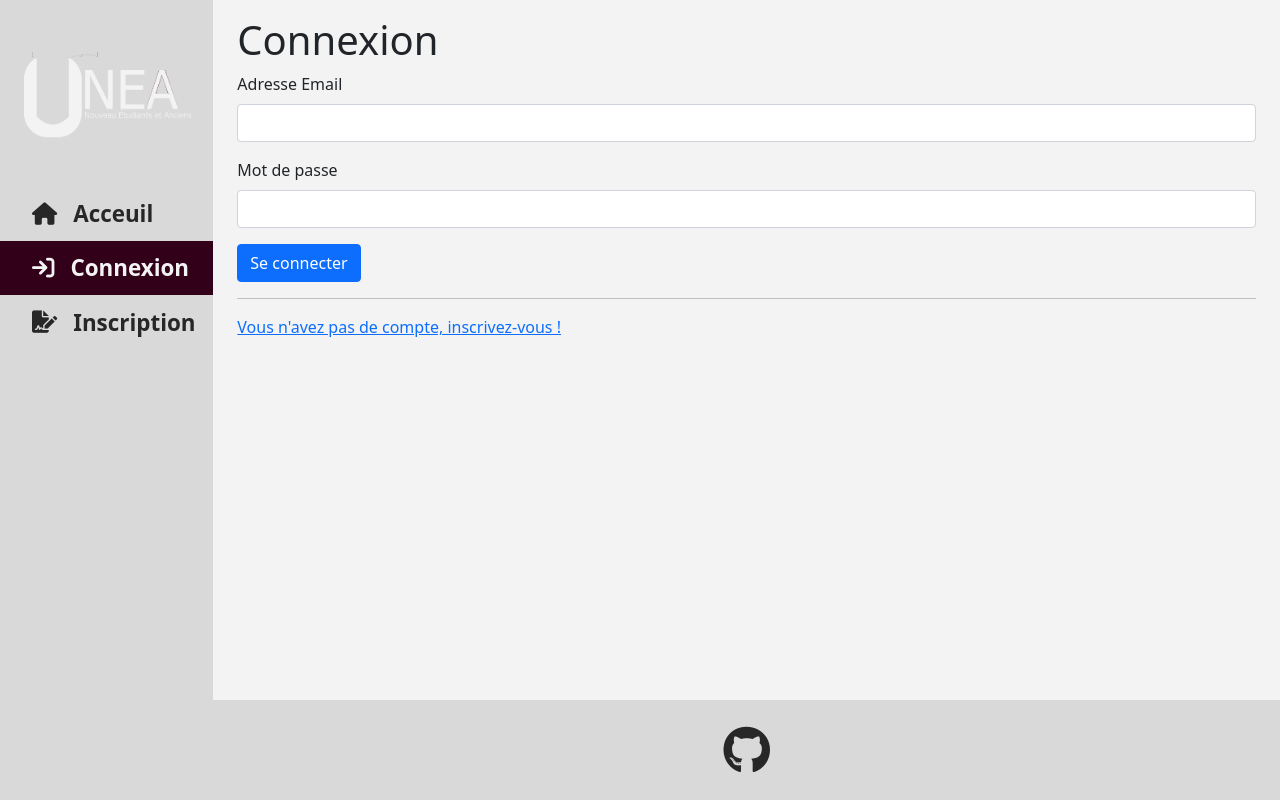
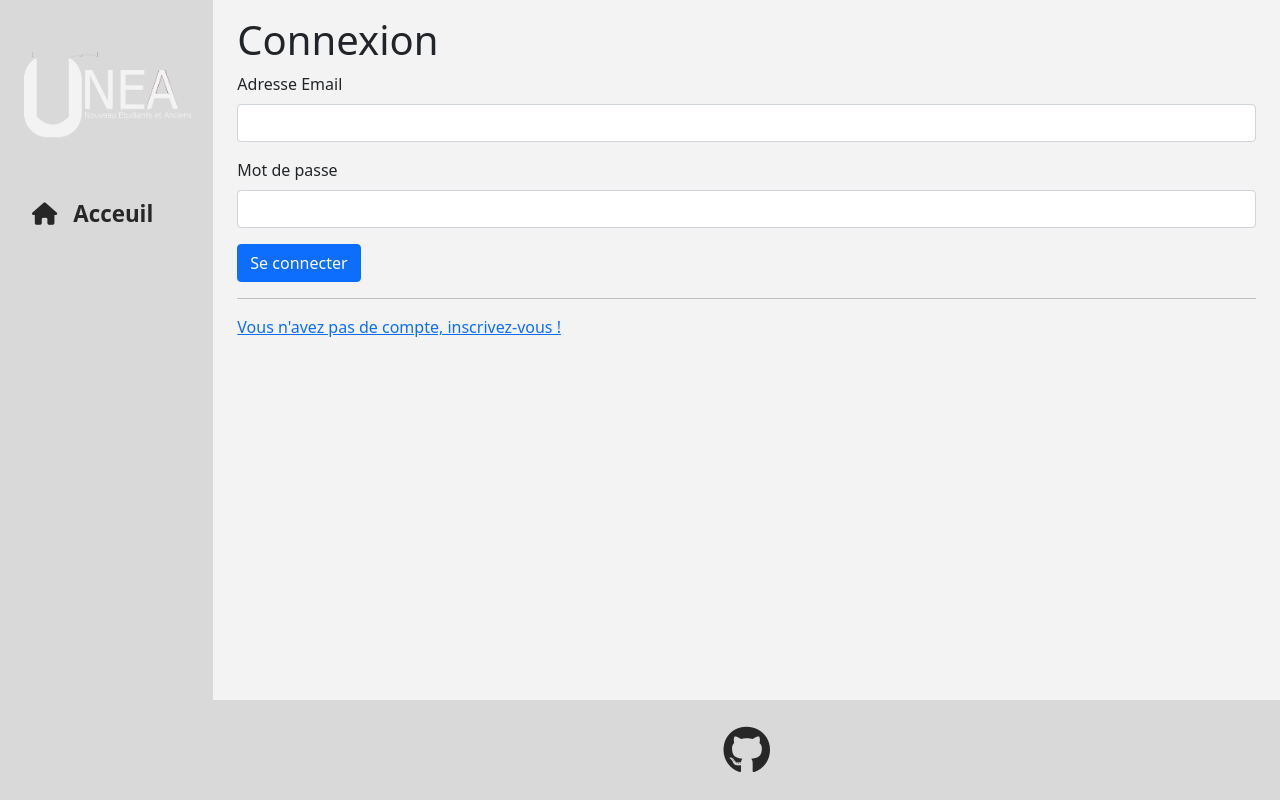
Before and after one commit to Miner-code/MIT-G4, a PHP site: page /connexion.php in a window 1280 px wide. Run offline with PHP 8.4, Linux system fonts and the light colour scheme.

Commit message:
nav a finir

```diff
--- a/include/nav.php
+++ b/include/nav.php
@@ -28,6 +28,7 @@ if (isset($_SESSION['role_user'])) {
 
 <?php
 //  * Gestion connexion / deconnexion
+// TODO : page profil sur la search bar
 if (isset($_SESSION['id_user'])) {
 ?>
 						<li class="nav-item">
@@ -35,15 +36,6 @@ if (isset($_SESSION['id_user'])) {
 						</li>
 						<li class="nav-item">
 							<a href="logout.php" class="nav-link d-flex align-items-center"><div class="grey-dark"><i class="fa-solid fa-power-off ms-4 mt-2 me-3 mb-2"></i></div><span class="grey-dark">Déconnection</span></a>
-                </li>
-<?php
-} else {
-?>
-                <li class="nav-item">
-                	<a href="connexion.php" class="nav-link d-flex align-items-center"><div class="grey-dark"><i class="fa-solid fa-arrow-right-to-bracket ms-4 mt-2 me-3 mb-2"></i></div><span class="grey-dark">Connexion</span></a>
-                </li>
-                <li class="nav-item">
-                	<a href="inscription.php" class="nav-link d-flex align-items-center"><div class="grey-dark"><i class="fa-solid fa-file-signature ms-4 mt-2 me-3 mb-2"></i></div><span class="grey-dark">Inscription</span></a>
 						</li>
 <?php
 }
```
Lines whose indentation alone changed are shown as unchanged.
